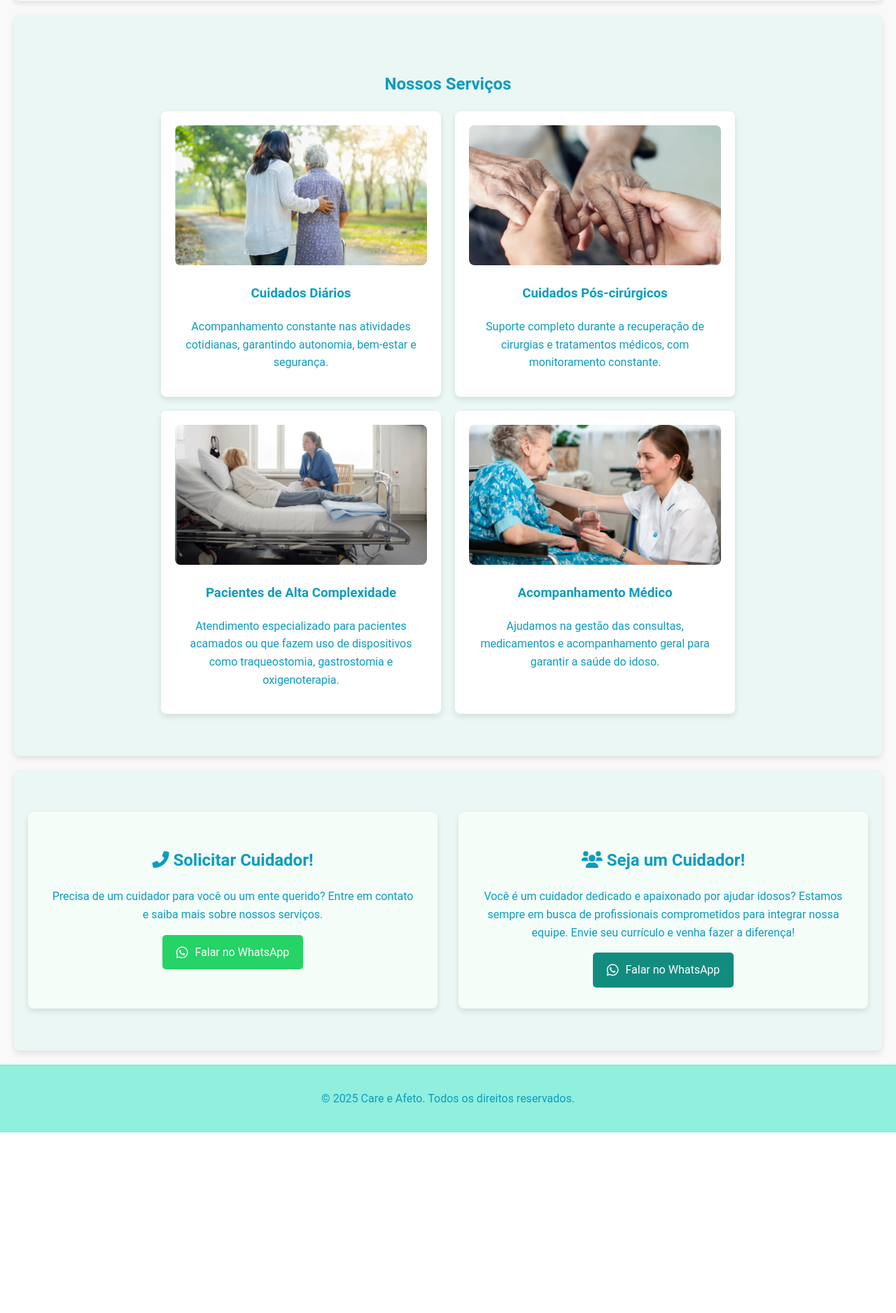
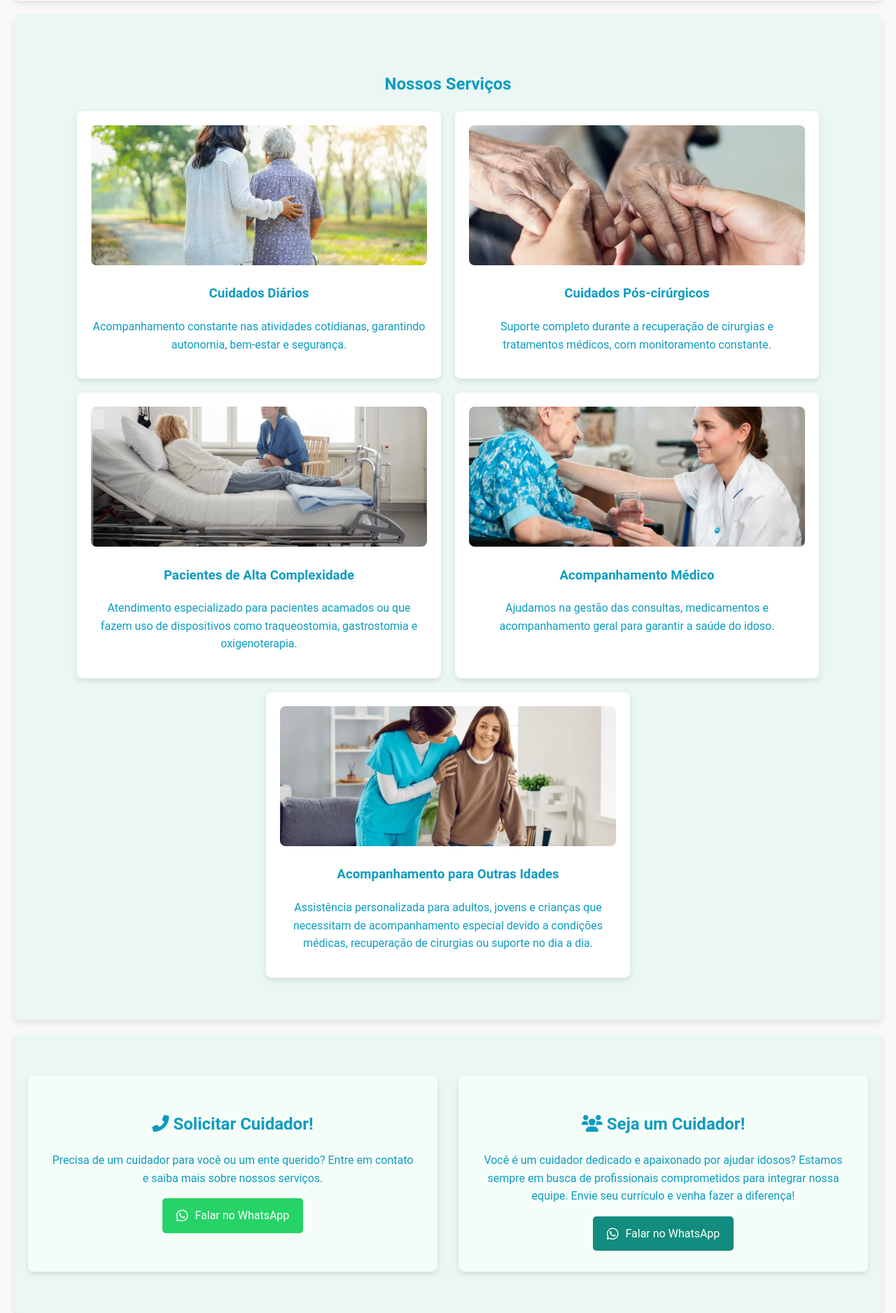
Before and after one commit to careeafeto/landing, a Flask app: page / in a window 1280 px wide. Shown: the part 1681-3557 px from the top of the page at 70% size. Before the commit the page ends 3299 px from the top, so only its background shows below. Run offline with Flask 3, Linux system fonts and the light colour scheme; some web fonts are replaced.

Commit message:
update: add new section other ages

```diff
--- a/static/styles.css
+++ b/static/styles.css
@@ -171,7 +171,7 @@ nav ul li a:hover {
 }
 
 .service {
-    width: 30%;
+    width: 40%;
     padding: 20px;
     background-color: var(--cor-clara);
     border-radius: 8px;
--- a/templates/index.html
+++ b/templates/index.html
@@ -109,6 +109,14 @@
                     <p>Ajudamos na gestão das consultas, medicamentos e acompanhamento geral para garantir a saúde do
                         idoso.</p>
                 </div>
+
+                <div class="service">
+                    <img src="static/images/outras-idades.png" alt="Acompanhamento para Outras Idades"
+                        class="service-img">
+                    <h3>Acompanhamento para Outras Idades</h3>
+                    <p>Assistência personalizada para adultos, jovens e crianças que necessitam de acompanhamento
+                        especial devido a condições médicas, recuperação de cirurgias ou suporte no dia a dia.</p>
+                </div>
             </div>
         </section>
 
```
Also changed, not shown: static/images/outras-idades.png (added).
